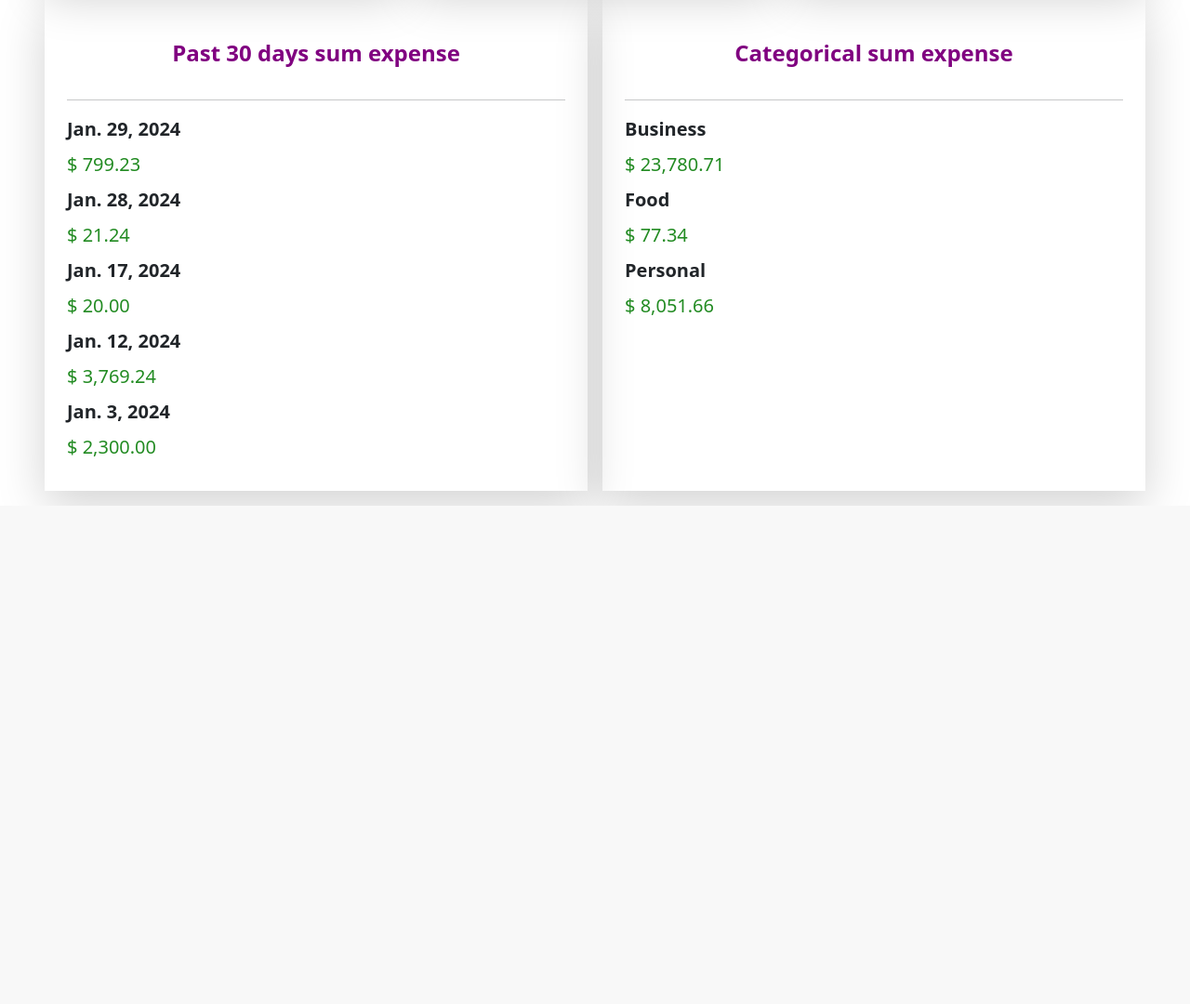
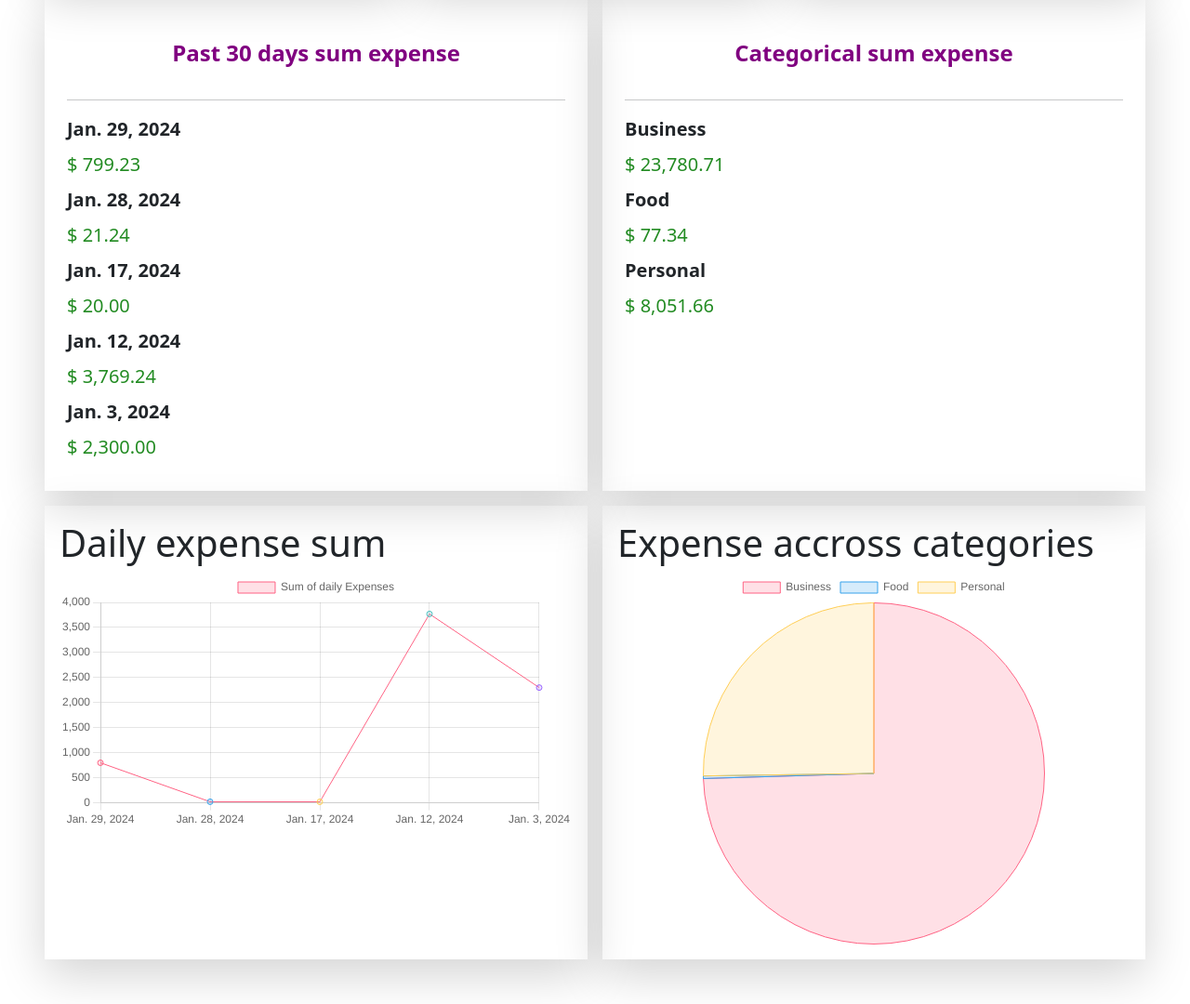
Before and after one commit to karthi-mr/expense-tracker-Django, a Django app: page / in a window 1280 px wide. Shown: the part 1039-2119 px from the top of the page at 93% size. Before the commit the page ends 1583 px from the top, so only its background shows below. Run offline with Django 5.2, Linux system fonts and the light colour scheme; data comes from the database, SQL or seed files in the repository; both versions use the stored data as it was after the commit; some libraries are stand-ins or nearby versions.

Commit message:
charts implementation

```diff
--- a/expense/static/css/style.css
+++ b/expense/static/css/style.css
@@ -42,3 +42,7 @@
   font-size: 1.5rem;
   color: purple;
 }
+
+.chart-row .category-expense-sum #expense-category {
+  max-height: 25rem;
+}
--- /dev/null
+++ b/expense/static/js/chart.js
@@ -0,0 +1,102 @@
+// ! categorical chart calculation
+
+const catSumDiv = document
+  .getElementById("categorical-table")
+  .getElementsByTagName("div");
+
+const cats = [];
+const catSums = [];
+
+for (let i = 0; i < catSumDiv.length; i++) {
+  if (i % 2 == 0) {
+    cats.push(catSumDiv[i].innerText);
+  } else {
+    catSums.push(catSumDiv[i].innerText.replace("$", "").replace(",", ""));
+  }
+}
+const ctx = document.getElementById("expense-category");
+
+new Chart(ctx, {
+  type: "pie",
+  data: {
+    labels: cats,
+    datasets: [
+      {
+        label: "Expense accross Category",
+        data: catSums,
+        backgroundColor: [
+          "rgba(255, 99, 132, 0.2)",
+          "rgba(54, 162, 235, 0.2)",
+          "rgba(255, 206, 86, 0.2)",
+          "rgba(75, 192, 192, 0.2)",
+          "rgba(153, 102, 255, 0.2)",
+          "rgba(255, 159, 64, 0.2)",
+        ],
+        borderColor: [
+          "rgba(255, 99, 132, 1)",
+          "rgba(54, 162, 235, 1)",
+          "rgba(255, 206, 86, 1)",
+          "rgba(75, 192, 192, 1)",
+          "rgba(153, 102, 255, 1)",
+          "rgba(255, 159, 64, 1)",
+        ],
+        borderWidth: 1,
+      },
+    ],
+  },
+});
+
+// ! calculating daily expense sum
+const dailySumDiv = document
+  .getElementById("past-30-day-table")
+  .getElementsByTagName("div");
+
+console.log(dailySumDiv);
+const dates = [];
+const dailySums = [];
+
+for (let i = 0; i < dailySumDiv.length; i++) {
+  if (i % 2 == 0) {
+    dates.push(dailySumDiv[i].innerText);
+  } else {
+    dailySums.push(dailySumDiv[i].innerText.replace("$", "").replace(",", ""));
+  }
+}
+
+const ctx1 = document.getElementById("daily-expense");
+new Chart(ctx1, {
+  type: "line",
+  data: {
+    labels: dates,
+    datasets: [
+      {
+        label: "Sum of daily Expenses",
+        data: dailySums,
+        backgroundColor: [
+          "rgba(255, 99, 132, 0.2)",
+          "rgba(54, 162, 235, 0.2)",
+          "rgba(255, 206, 86, 0.2)",
+          "rgba(75, 192, 192, 0.2)",
+          "rgba(153, 102, 255, 0.2)",
+          "rgba(255, 159, 64, 0.2)",
+        ],
+        borderColor: [
+          "rgba(255, 99, 132, 1)",
+          "rgba(54, 162, 235, 1)",
+          "rgba(255, 206, 86, 1)",
+          "rgba(75, 192, 192, 1)",
+          "rgba(153, 102, 255, 1)",
+          "rgba(255, 159, 64, 1)",
+        ],
+        borderWidth: 1,
+      },
+    ],
+  },
+  options: {
+    scales: {
+      y: {
+        beginAtZero: true,
+      },
+    },
+  },
+});
--- a/expense/templates/expense/index.html
+++ b/expense/templates/expense/index.html
@@ -76,23 +76,46 @@
     <div class="shadow-lg col p-4 past-30-days">
         <span class="heading d-block p-3 text-center">Past 30 days sum expense</span>
         <hr>
-        <div class="past-30-day-table">
+        <div class="past-30-day-table" id="past-30-day-table">
             {% for daily_sum in daily_sums %}
-            <span class="mb-2 added-on">{{ daily_sum.edited }}</span>
-            <span class="mb-2 added-on-amount">$ {{ daily_sum.sum| floatformat:2| intcomma }}</span>
+            <div>
+                <span class="mb-2 added-on">{{ daily_sum.edited }}</span>
+            </div>
+            <div>
+                <span class="mb-2 added-on-amount">$ {{ daily_sum.sum| floatformat:2| intcomma }}</span>
+            </div>
             {% endfor %}
         </div>
     </div>
     <div class="shadow-lg col p-4 categorical-sum">
         <span class="heading d-block p-3 text-center">Categorical sum expense</span>
         <hr>
-        <div class="categorical-table">
+        <div class="categorical-table" id="categorical-table">
             {% for category_sum in category_sums %}
-            <span class="mb-2 added-on">{{ category_sum.category }}</span>
-            <span class="mb-2 added-on-amount">$ {{ category_sum.sum| floatformat:2| intcomma }}</span>
+            <div>
+                <span class="mb-2 added-on">{{ category_sum.category }}</span>
+            </div>
+            <div>
+                <span class="mb-2 added-on-amount">$ {{ category_sum.sum| floatformat:2| intcomma }}</span>
+            </div>
             {% endfor %}
         </div>
     </div>
 </div>
 
+<!-- charts -->
+<div class="row gap-3 mx-5 mt-3 mb-5 chart-row">
+    <div class="col shadow-lg daily-expense-sum p-3">
+        <h1>Daily expense sum</h1>
+        <canvas id="daily-expense" class=""></canvas>
+    </div>
+    <div class="col shadow-lg category-expense-sum p-3">
+        <h1>Expense accross categories</h1>
+        <canvas id="expense-category" class=""></canvas>
+    </div>
+</div>
+
+<script src="https://cdn.jsdelivr.net/npm/chart.js@3.0.2/dist/chart.min.js"></script>
+<script src="{% static 'js/chart.js' %}"></script>
+
 {% endblock body %}
```
Also changed, not shown: db.sqlite3.
